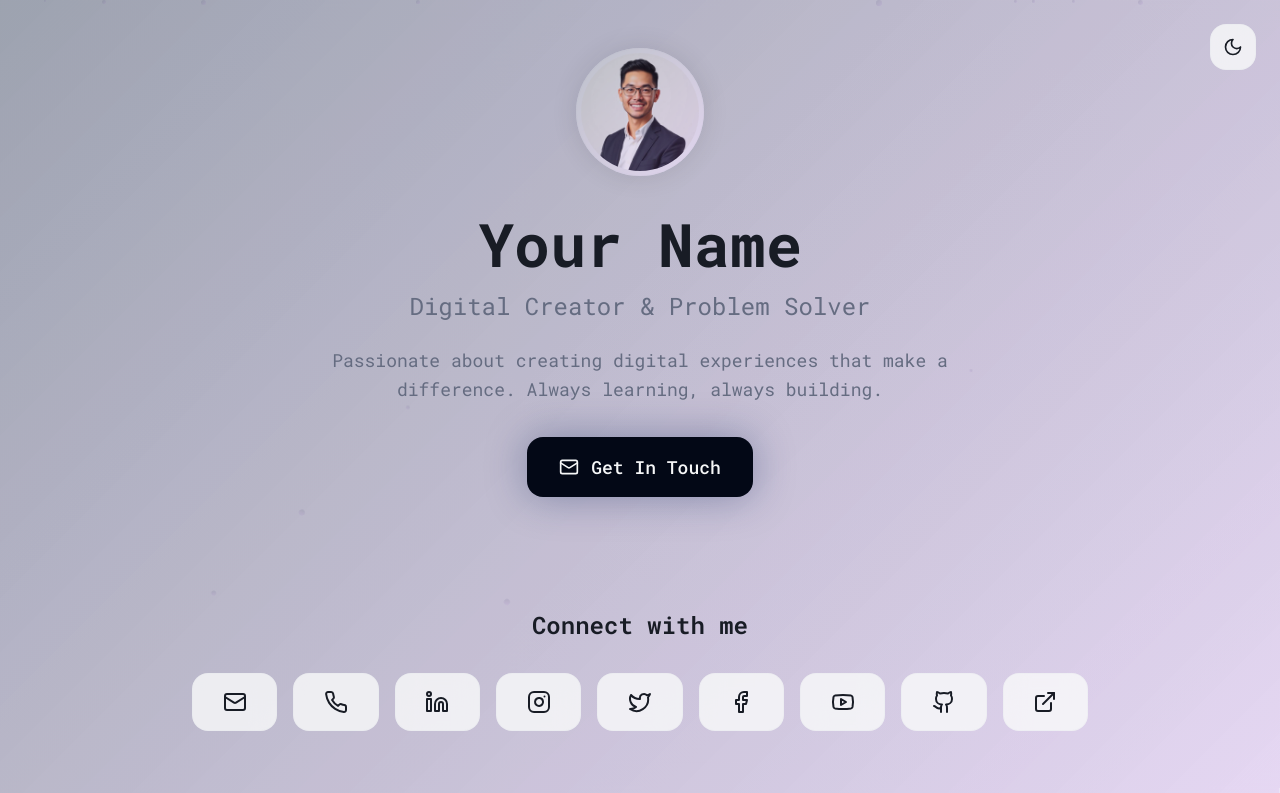
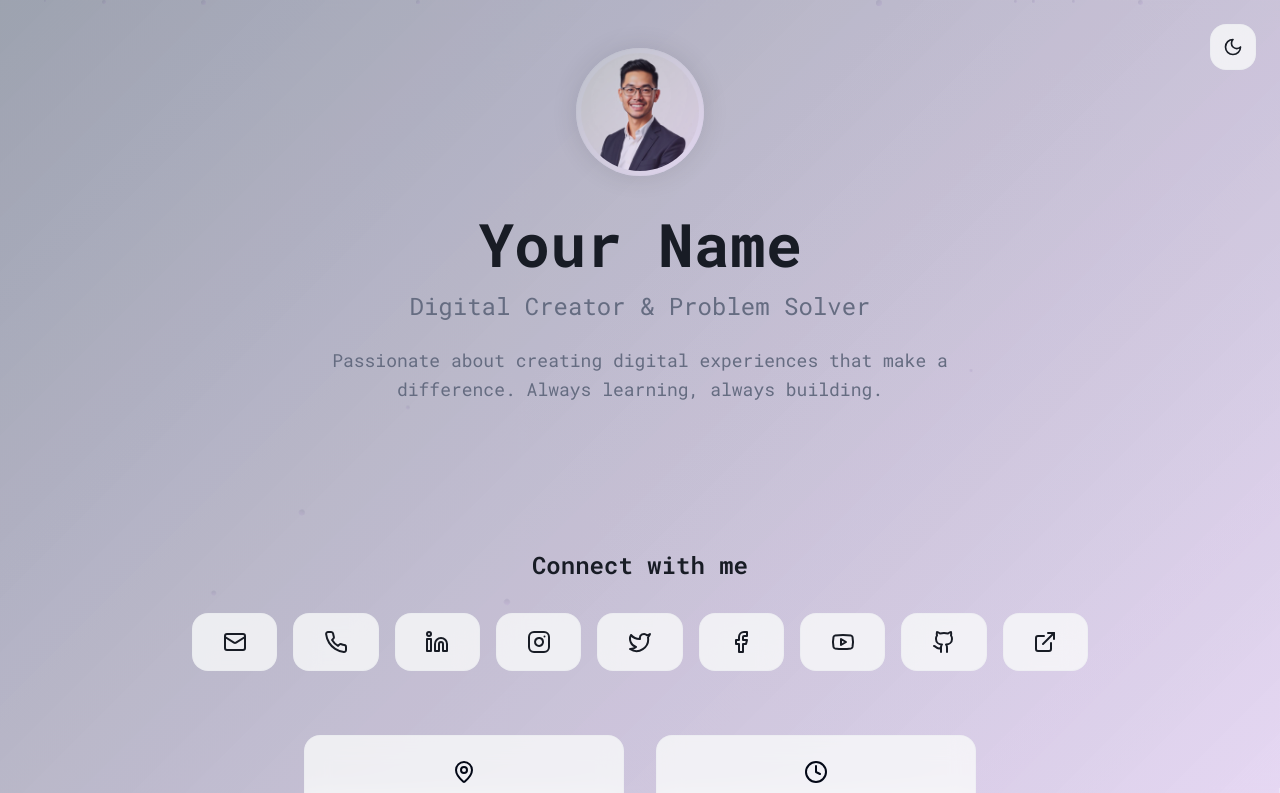
Before and after one commit to shankaalwis/wave, a React (Vite) app: page / in a window 1280 px wide. Shown: the top 793 px of the page. Built offline with nearby package versions, Linux system fonts and the light colour scheme; the HTML template or start-up script is replaced by a standard one.

Commit message:
Visual edit in Lovable

```diff
--- a/src/components/ContactButton.tsx
+++ b/src/components/ContactButton.tsx
@@ -1,31 +1,15 @@
 import { Mail, Phone } from "lucide-react";
-
 interface ContactButtonProps {
   href: string;
   label: string;
 }
-
 export const ContactButton = ({
   href,
   label
 }: ContactButtonProps) => {
   const isEmail = href.startsWith('mailto:');
   const isPhone = href.startsWith('tel:');
+  return <div className="flex items-center justify-center">
 
-  return (
-    <div className="flex items-center justify-center">
-      <a
-        href={href}
-        className="btn-primary px-8 py-4 rounded-lg font-medium text-lg inline-flex items-center gap-3 hover:scale-105 transition-all duration-300 shadow-glow"
-        aria-label={label}
-      >
-        {isEmail ? (
-          <Mail className="w-5 h-5" />
-        ) : isPhone ? (
-          <Phone className="w-5 h-5" />
-        ) : null}
-        {label}
-      </a>
-    </div>
-  );
+    </div>;
 };
```
